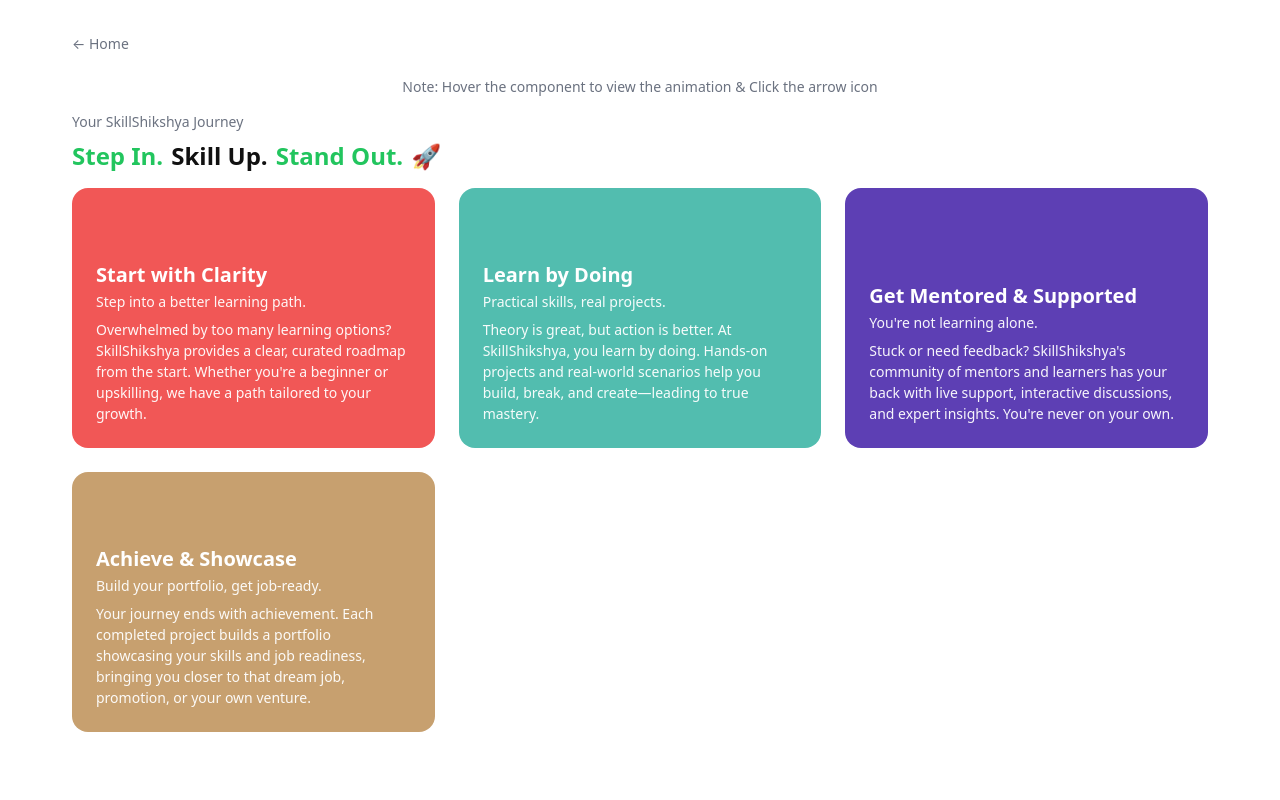
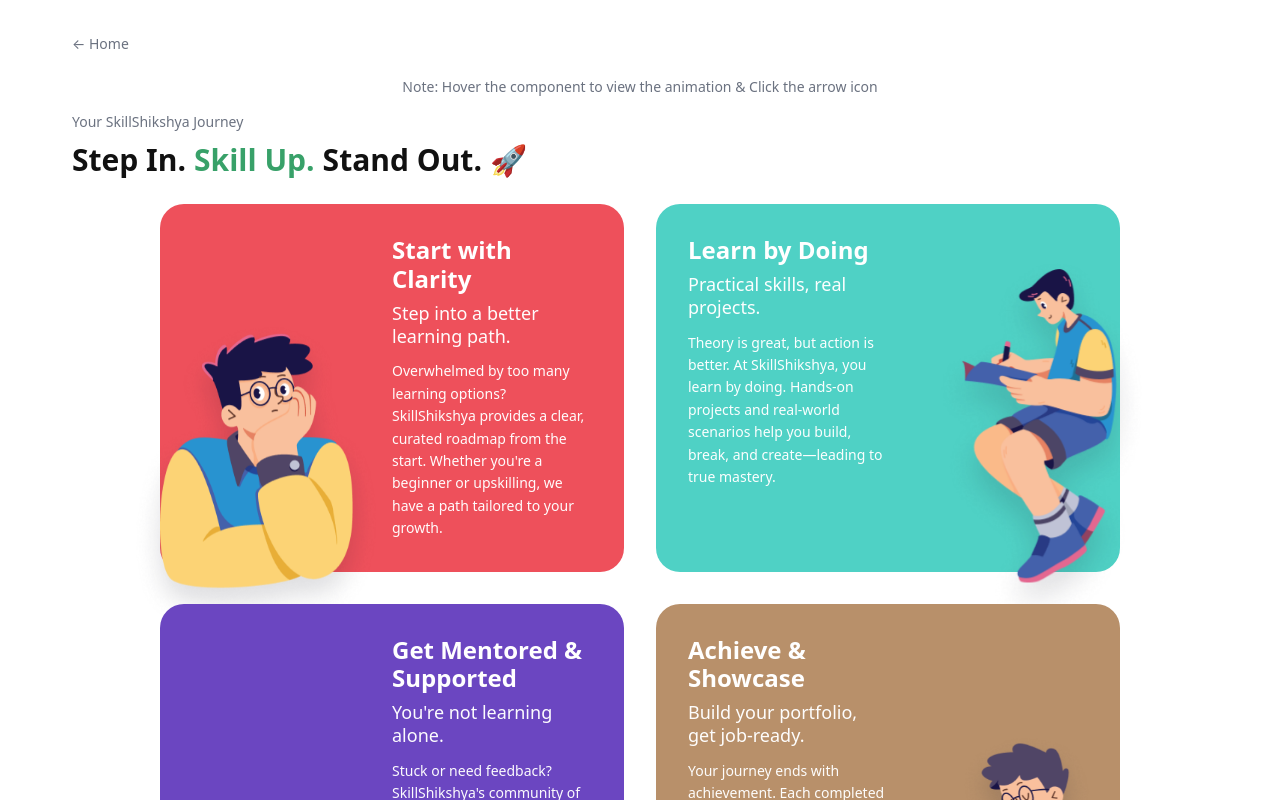
Before and after one commit to sanjyalsmriti/VirtFrontend, a React (Vite) app: page /task1 in a window 1280 px wide. Shown: the top 800 px of the page. Built offline with nearby package versions, Linux system fonts and the light colour scheme.

Commit message:
feat(task1): add hover carousel to journey cards
- Show carousel overlay on card hover with slide content and nav arrows
- Add carouselSlides data per card (title + image per slide)
- Style carousel and circular prev/next buttons to match Figma

```diff
--- a/src/components/task1/JourneyCard.jsx
+++ b/src/components/task1/JourneyCard.jsx
@@ -1,36 +1,109 @@
-export function JourneyCard({ title, subtitle, body, bgColor }) {
+import { useState } from 'react'
+
+export function JourneyCard({
+  title,
+  subtitle,
+  body,
+  bgColor,
+  image,
+  imagePosition = 'left',
+  carouselSlides = [],
+}) {
+  const [isHovered, setIsHovered] = useState(false)
+  const [currentSlide, setCurrentSlide] = useState(0)
+
   function handleMouseEnter(e) {
     e.currentTarget.style.transform = 'translateY(-4px)'
+    setIsHovered(true)
   }
   function handleMouseLeave(e) {
     e.currentTarget.style.transform = 'translateY(0)'
+    setIsHovered(false)
+    setCurrentSlide(0)
   }
+
+  const hasCarousel = carouselSlides.length > 0
+  const showCarousel = hasCarousel && isHovered
+  const slide = carouselSlides[currentSlide]
+  const canGoPrev = currentSlide > 0
+  const canGoNext = currentSlide < carouselSlides.length - 1
+
+  function goPrev(e) {
+    e.stopPropagation()
+    setCurrentSlide((i) => Math.max(0, i - 1))
+  }
+  function goNext(e) {
+    e.stopPropagation()
+    setCurrentSlide((i) => Math.min(carouselSlides.length - 1, i + 1))
+  }
+
   return (
     <div
       className="journey-card"
       style={{
         backgroundColor: bgColor,
-        borderRadius: 'var(--radius-lg)',
-        padding: 'var(--space-lg)',
         color: '#fff',
-        minHeight: 260,
-        display: 'flex',
-        flexDirection: 'column',
-        justifyContent: 'flex-end',
         transition: 'transform 0.2s ease',
       }}
       onMouseEnter={handleMouseEnter}
       onMouseLeave={handleMouseLeave}
     >
-      <h2 style={{ fontSize: 'var(--text-xl)', fontWeight: 700, marginBottom: 'var(--space-xs)' }}>
-        {title}
-      </h2>
-      <p style={{ fontSize: 'var(--text-sm)', opacity: 0.95, marginBottom: 'var(--space-sm)' }}>
-        {subtitle}
-      </p>
-      <p style={{ fontSize: 'var(--text-sm)', lineHeight: 1.5, opacity: 0.95 }}>
-        {body}
-      </p>
+      {!showCarousel && image && (
+        <div
+          className={`journey-card__illustration journey-card__illustration--${imagePosition}`}
+          aria-hidden
+        >
+          <img src={image} alt="" className="journey-card__person" />
+        </div>
+      )}
+      {!showCarousel && (
+        <div className="journey-card__content">
+          <h2 className="journey-card__title">{title}</h2>
+          <p className="journey-card__subtitle">{subtitle}</p>
+          <p className="journey-card__body">{body}</p>
+        </div>
+      )}
+
+      {showCarousel && (
+        <div
+          className="journey-card__carousel"
+          style={{ backgroundColor: bgColor }}
+          aria-label="Carousel"
+        >
+          <button
+            type="button"
+            className="journey-card__carousel-btn journey-card__carousel-btn--prev"
+            onClick={goPrev}
+            disabled={!canGoPrev}
+            aria-label="Previous slide"
+          >
+            <svg width="24" height="24" viewBox="0 0 24 24" fill="none" aria-hidden>
+              <path d="M15 18l-6-6 6-6" stroke="currentColor" strokeWidth="2" strokeLinecap="round" strokeLinejoin="round" />
+            </svg>
+          </button>
+          <div className="journey-card__carousel-slide">
+            {slide?.title && (
+              <h3 className="journey-card__carousel-title">{slide.title}</h3>
+            )}
+            {slide?.image && (
+              <div className="journey-card__carousel-image-wrap">
+                <img src={slide.image} alt="" className="journey-card__carousel-image" />
+              </div>
+            )}
+          </div>
+          <button
+            type="button"
+            className="journey-card__carousel-btn journey-card__carousel-btn--next"
+            onClick={goNext}
+            disabled={!canGoNext}
+            aria-label="Next slide"
+          >
+            <svg width="24" height="24" viewBox="0 0 24 24" fill="none" aria-hidden>
+              <path d="M9 18l6-6-6-6" stroke="currentColor" strokeWidth="2" strokeLinecap="round" strokeLinejoin="round" />
+            </svg>
+          </button>
+        </div>
+      )}
     </div>
   )
 }
--- a/src/index.css
+++ b/src/index.css
@@ -4,12 +4,19 @@
   --color-bg: #ffffff;
   --color-text: #111111;
   --color-text-muted: #6b7280;
-  /* Task 1 - Journey cards */
-  --color-card-red: #f15756;
-  --color-card-teal: #52bdaf;
-  --color-card-purple: #5d3fb4;
-  --color-card-tan: #c7a06f;
-  --color-tagline-green: #22c55e;
+  /* Task 1 - Journey cards (pixel-perfect to target design) */
+  --color-card-red: #EE505B;
+  --color-card-teal: #4FD1C5;
+  --color-card-purple: #6B46C1;
+  --color-card-tan: #B8906A;
+  --color-tagline-green: #38A169;
+  --journey-card-radius: 24px;
+  --journey-card-padding: 32px;
+  --journey-title-size: 1.5rem;
+  --journey-subtitle-size: 1.125rem;
+  --journey-body-size: 0.875rem;
+  --journey-title-spacing: 8px;
+  --journey-subtitle-spacing: 12px;
   /* Task 2 - Course cards */
   --color-primary-red: #e73a4f;
   --color-card-light-pink: #fbebeb;
@@ -51,9 +58,218 @@
   color: var(--color-text);
 }
 
+/* Task 1 journey card - illustration in bottom corner, overflow outside (pixel-perfect) */
+.journey-card {
+  position: relative;
+  border-radius: var(--journey-card-radius);
+  padding: var(--journey-card-padding);
+  min-height: 300px;
+  overflow: visible;
+}
+
+/* Illustration is the size of the card (full height, half width), sits in corner, overflows outside */
+.journey-card__illustration {
+  position: absolute;
+  top: 0;
+  bottom: 0;
+  width: 52%;
+  overflow: visible;
+  pointer-events: none;
+  z-index: 0;
+}
+
+.journey-card__illustration--left {
+  left: 0;
+  display: flex;
+  justify-content: flex-start;
+  align-items: flex-end;
+}
+
+.journey-card__illustration--left .journey-card__person {
+  margin-left: -24px;
+  margin-bottom: -56px;
+  width: 100%;
+  height: 100%;
+  min-height: 100%;
+  object-fit: contain;
+  object-position: bottom left;
+  display: block;
+}
+
+.journey-card__illustration--right {
+  right: 0;
+  display: flex;
+  justify-content: flex-end;
+  align-items: flex-end;
+}
+
+.journey-card__illustration--right .journey-card__person {
+  margin-right: -24px;
+  margin-bottom: -56px;
+  width: 100%;
+  height: 100%;
+  min-height: 100%;
+  object-fit: contain;
+  object-position: bottom right;
+  display: block;
+}
+
+.journey-card__person {
+  width: 100%;
+  height: 100%;
+  object-fit: contain;
+}
+
+.journey-card__content {
+  position: relative;
+  z-index: 1;
+}
+
+/* Text on right when illustration is bottom-left */
+.journey-card__illustration--left ~ .journey-card__content {
+  margin-left: 50%;
+  max-width: 50%;
+}
+
+/* Text on left when illustration is bottom-right */
+.journey-card__illustration--right ~ .journey-card__content {
+  max-width: 50%;
+}
+
+.journey-card__title {
+  font-size: var(--journey-title-size);
+  font-weight: 700;
+  margin-bottom: var(--journey-title-spacing);
+  color: #fff;
+  line-height: 1.2;
+}
+
+.journey-card__subtitle {
+  font-size: var(--journey-subtitle-size);
+  font-weight: 400;
+  margin-bottom: var(--journey-subtitle-spacing);
+  color: #fff;
+  opacity: 0.98;
+  line-height: 1.3;
+}
+
+.journey-card__body {
+  font-size: var(--journey-body-size);
+  font-weight: 400;
+  color: #fff;
+  opacity: 0.98;
+  line-height: 1.6;
+}
+
+.journey-card__title,
+.journey-card__subtitle,
+.journey-card__body {
+  text-align: left;
+}
+
 a {
   color: inherit;
   text-decoration: none;
+}
+
+@keyframes shakeVertical {
+  0%, 100% { transform: translateY(0); }
+  25% { transform: translateY(-4px); }
+  50% { transform: translateY(4px); }
+  75% { transform: translateY(-2px); }
+}
+
+.journey-card__person {
+  animation: shakeVertical 3s ease-in-out infinite;
+}
+
+/* Journey card carousel (on hover) - Figma design */
+.journey-card__carousel {
+  position: absolute;
+  inset: 0;
+  z-index: 2;
+  border-radius: var(--journey-card-radius);
+  padding: var(--journey-card-padding);
+  display: flex;
+  align-items: center;
+  justify-content: space-between;
+  gap: 16px;
+}
+
+.journey-card__carousel-slide {
+  flex: 1;
+  min-width: 0;
+  height: 100%;
+  display: flex;
+  flex-direction: column;
+  justify-content: flex-start;
+  align-items: flex-start;
+  padding: 0 48px;
+}
+
+.journey-card__carousel-title {
+  font-size: var(--journey-title-size);
+  font-weight: 700;
+  color: #fff;
+  line-height: 1.3;
+  margin-bottom: var(--journey-subtitle-spacing);
+  white-space: pre-line;
+  text-align: left;
+}
+
+.journey-card__carousel-image-wrap {
+  flex: 1;
+  width: 100%;
+  min-height: 120px;
+  display: flex;
+  align-items: flex-end;
+  justify-content: flex-start;
+}
+
+.journey-card__carousel-image {
+  width: 100%;
+  max-width: 280px;
+  height: auto;
+  max-height: 100%;
+  object-fit: contain;
+  object-position: bottom left;
+}
+
+.journey-card__carousel-btn {
+  flex-shrink: 0;
+  width: 44px;
+  height: 44px;
+  border-radius: 50%;
+  border: 1px solid rgba(255, 255, 255, 0.4);
+  background: #fff;
+  color: #111;
+  cursor: pointer;
+  display: flex;
+  align-items: center;
+  justify-content: center;
+  transition: background 0.2s ease, border-color 0.2s ease, opacity 0.2s ease;
+}
+
+.journey-card__carousel-btn:hover:not(:disabled) {
+  background: #f5f5f5;
+  border-color: rgba(0, 0, 0, 0.15);
+}
+
+.journey-card__carousel-btn:disabled {
+  opacity: 0.5;
+  cursor: not-allowed;
+}
+
+.journey-card__carousel-btn--prev {
+  margin-right: 0;
+}
+
+.journey-card__carousel-btn--next {
+  margin-left: 0;
+}
+
+.journey-grid {
+  overflow: visible;
 }
 
 @media (max-width: 768px) {
--- a/src/pages/Task1Screen.jsx
+++ b/src/pages/Task1Screen.jsx
@@ -10,6 +10,12 @@
     subtitle: 'Step into a better learning path.',
     body: "Overwhelmed by too many learning options? SkillShikshya provides a clear, curated roadmap from the start. Whether you're a beginner or upskilling, we have a path tailored to your growth.",
     bgColor: 'var(--color-card-red)',
+    image: '/assets/person_1.png',
+    imagePosition: 'left',
+    carouselSlides: [
+      { title: 'Your roadmap,\nclear from day one.', image: '/assets/person_1.png' },
+      { title: 'Curated paths\nfor every goal.', image: '/assets/person_1.png' },
+    ],
   },
   {
     id: 'doing',
@@ -17,6 +23,12 @@
     subtitle: 'Practical skills, real projects.',
     body: "Theory is great, but action is better. At SkillShikshya, you learn by doing. Hands-on projects and real-world scenarios help you build, break, and create—leading to true mastery.",
     bgColor: 'var(--color-card-teal)',
+    image: '/assets/person_2.png',
+    imagePosition: 'right',
+    carouselSlides: [
+      { title: 'Focused faces—\nlearning mode: ON!', image: '/assets/person_2.png' },
+      { title: 'Hands-on projects,\nreal skills.', image: '/assets/person_2.png' },
+    ],
   },
   {
     id: 'mentored',
@@ -24,6 +36,12 @@
     subtitle: "You're not learning alone.",
     body: "Stuck or need feedback? SkillShikshya's community of mentors and learners has your back with live support, interactive discussions, and expert insights. You're never on your own.",
     bgColor: 'var(--color-card-purple)',
+    image: '/assets/person_11.png',
+    imagePosition: 'left',
+    carouselSlides: [
+      { title: "Mentors & peers—\nyou're not alone.", image: '/assets/person_11.png' },
+      { title: 'Live support\nwhen you need it.', image: '/assets/person_11.png' },
+    ],
   },
   {
     id: 'achieve',
@@ -31,6 +49,12 @@
     subtitle: 'Build your portfolio, get job-ready.',
     body: "Your journey ends with achievement. Each completed project builds a portfolio showcasing your skills and job readiness, bringing you closer to that dream job, promotion, or your own venture.",
     bgColor: 'var(--color-card-tan)',
+    image: '/assets/person_22.png',
+    imagePosition: 'right',
+    carouselSlides: [
+      { title: 'Build your portfolio,\nget job-ready.', image: '/assets/person_22.png' },
+      { title: 'Showcase skills.\nLand the role.', image: '/assets/person_22.png' },
+    ],
   },
 ]
 
@@ -60,26 +84,28 @@
       </p>
       <h1
         style={{
-          fontSize: 'var(--text-2xl)',
+          fontSize: 'var(--text-3xl)',
           fontWeight: 700,
-          marginBottom: 'var(--space-md)',
+          marginBottom: 'var(--space-lg)',
           display: 'flex',
           alignItems: 'center',
           gap: 'var(--space-sm)',
           flexWrap: 'wrap',
         }}
       >
-        <span style={{ color: 'var(--color-tagline-green)' }}>Step In.</span>
-        <span>Skill Up.</span>
-        <span style={{ color: 'var(--color-tagline-green)' }}>Stand Out.</span>
+        <span style={{ color: 'var(--color-text)' }}>Step In.</span>
+        <span style={{ color: 'var(--color-tagline-green)' }}>Skill Up.</span>
+        <span style={{ color: 'var(--color-text)' }}>Stand Out.</span>
         <span aria-hidden>🚀</span>
       </h1>
       <div
         className="journey-grid"
         style={{
           display: 'grid',
-          gridTemplateColumns: 'repeat(auto-fill, minmax(280px, 1fr))',
-          gap: 'var(--space-lg)',
+          gridTemplateColumns: '1fr 1fr',
+          gap: 32,
+          maxWidth: 960,
+          margin: '0 auto',
         }}
       >
         {JOURNEY_CARDS.map((card) => (
```
